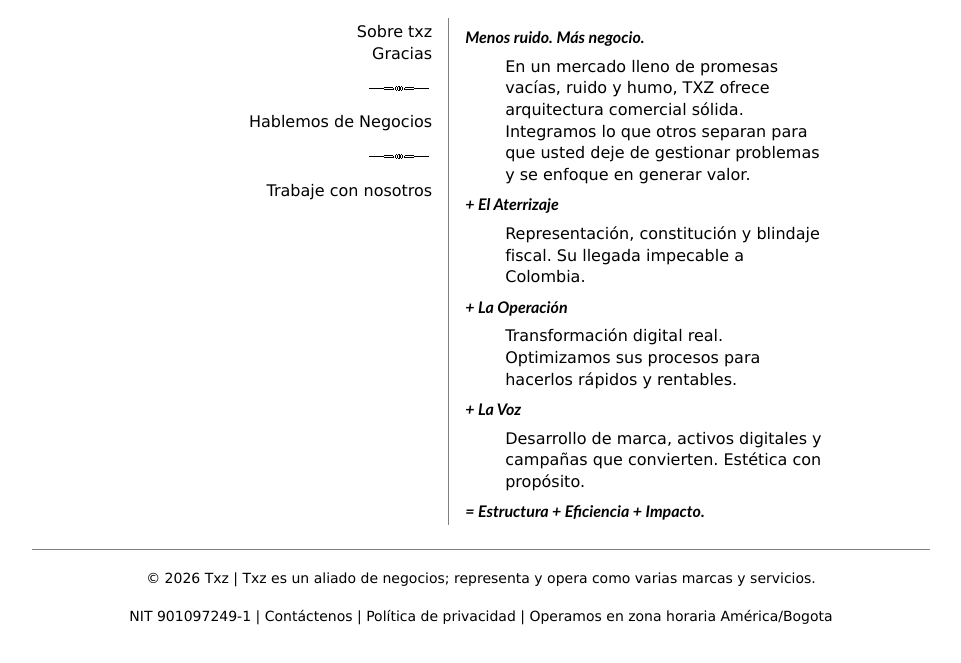
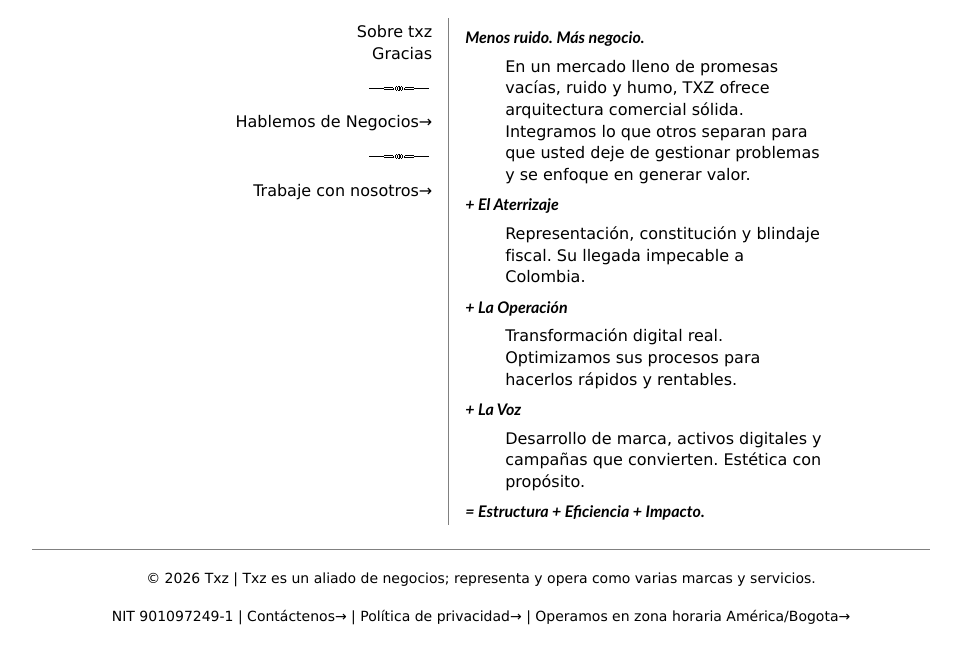
Before and after one commit to txzsas/txz, a plain HTML site: page index.html in a window 1280 px wide. Shown: the part 121-784 px from the top of the page, without its empty margins (159-1120 px from the left). Drawn offline with nearby package versions, Linux system fonts and the light colour scheme.

Commit message:
Update index.html
Inclusíón de → para indicar link

```diff
--- a/index.html
+++ b/index.html
@@ -34,14 +34,14 @@
                             <img alt="separador" src="img/separador.gif"/>
                             </li>
                             <a href="mailto:negocios@txz.com.co?subject=Consulta%20de%20Negocios%20TXZ&body=Hola%20TXZ,%20me%20interesa%20hacer%20crecer%20mi%20negocio." class="btn-primary">
-                                Hablemos de Negocios
+                                Hablemos de Negocios→
                             </a>
                             <li class="separador">
                                 <img alt="separador" src="img/separador.gif"/>
                             </li>
                             <li>
                                 <a href="https://forms.gle/ov2Lmqm7YsFwpTZi8">
-                                   Trabaje con nosotros
+                                   Trabaje con nosotros→
                                 </a>
                             </li>
                         </ul>
@@ -103,7 +103,7 @@
                             © 2026 Txz | Txz es un aliado de negocios; representa y opera como varias marcas y servicios.
                         </br>
                         <br>
-                            NIT 901097249-1     |     <a href="mailto:hola@txz.com.co" target="_blank" style="text-decoration: none;">Contáctenos</a>     |     <a href="https://drive.google.com/file/d/1CJ-FJz6erkQa2iWF3-VDzMCexN7-dBVW/view?usp=drive_link"> Política de privacidad </a>      |     Operamos en <a href="https://time.is/en/Colombia">zona horaria América/Bogota</a>
+                            NIT 901097249-1     |     <a href="mailto:hola@txz.com.co" target="_blank" style="text-decoration: none;">Contáctenos→</a>     |     <a href="https://drive.google.com/file/d/1CJ-FJz6erkQa2iWF3-VDzMCexN7-dBVW/view?usp=drive_link">Política de privacidad→</a>      |     Operamos en <a href="https://time.is/en/Colombia">zona horaria América/Bogota→</a>
                      </br>
                 </p>
                 </div>
```
